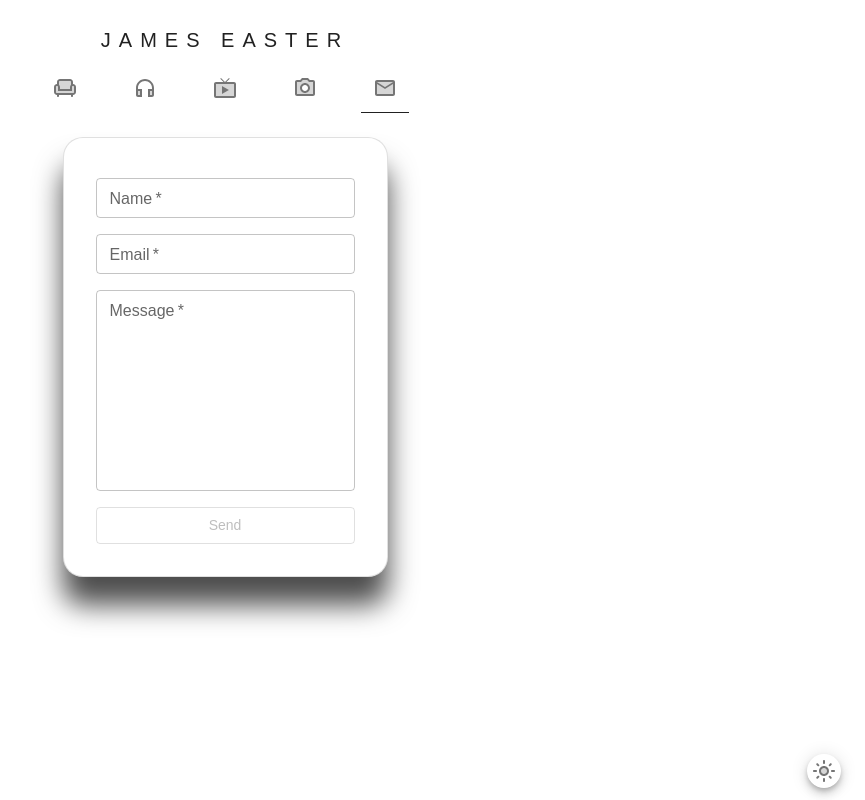
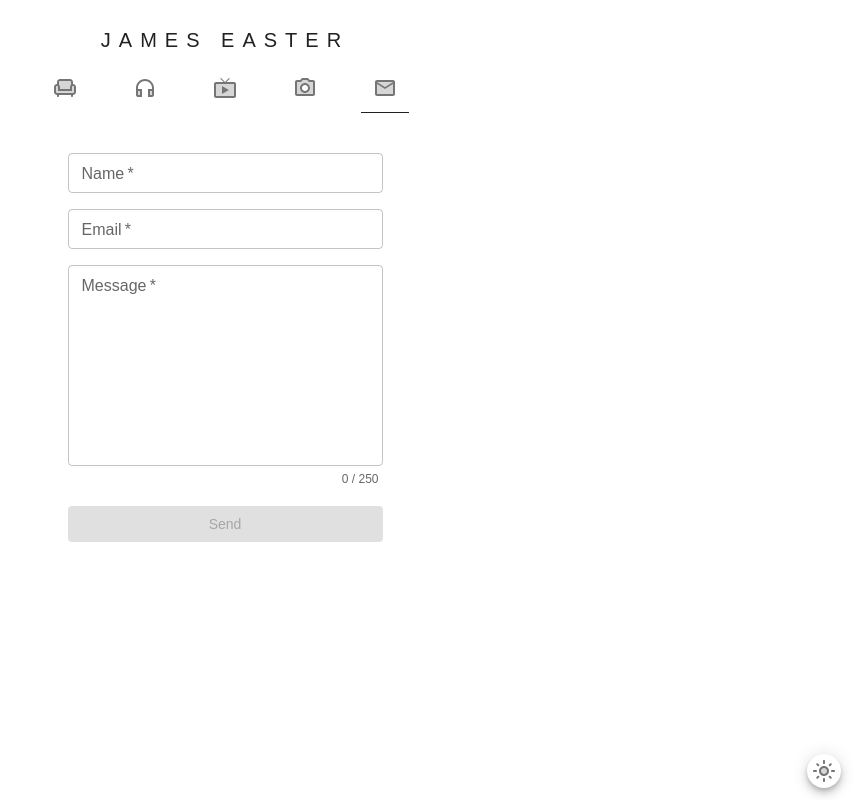
Before and after one commit to jameseaster/music-website, a React (Vite) app: page / in a window 1280 px wide. Both pictures are taken after a click on the button 800 px from the left and 88 px from the top of the page. Shown: the whole page, without its empty margins (415-1280 px from the left). Built offline with nearby package versions, Linux system fonts and the light colour scheme.

Commit message:
Add contact form validation.

```diff
--- a/src/components/ContactForm.tsx
+++ b/src/components/ContactForm.tsx
@@ -1,15 +1,14 @@
 // Imports
 import axios from "axios";
-import { useState } from "react";
 import validator from "validator";
-import Card from "@mui/material/Card";
 import Stack from "@mui/material/Stack";
 import Button from "@mui/material/Button";
+import { ACTIONS, APP_CONSTANTS } from "../utils/constants";
 import { useSnacks } from "../hooks/useSnacks";
 import TextField from "@mui/material/TextField";
-import CardContent from "@mui/material/CardContent";
+import Typography from "@mui/material/Typography";
+import { useMemo, useEffect, useState } from "react";
 import { useAppState } from "../context/Providers/AppState";
-import { ACTIONS, APP_CONSTANTS } from "../utils/constants";
 
 // Constants
 const defaultFormState = { name: "", email: "", message: "" };
@@ -26,11 +25,21 @@ export default function ContactForm() {
   const [form, setForm] = useState(defaultFormState);
   const [validated, setValidated] = useState(initialValidation);
 
+  const disableSend = useMemo(() => {
+    return form?.message?.length < 5 || !form.email || !form.name;
+  }, [form]);
+
   // Hooks
   const { handleSnack } = useSnacks();
 
   const handleChange = (key: string, value: string) => {
+    if (key === "message" && value.length <= 250) {
       setForm((form) => ({ ...form, [key]: value }));
+    } else if (key === "email" && value.length <= 40) {
+      setForm((form) => ({ ...form, [key]: value }));
+    } else if (key === "name" && value.length <= 40) {
+      setForm((form) => ({ ...form, [key]: value }));
+    }
   };
 
   // Send message and notify user of result
@@ -63,27 +72,37 @@ export default function ContactForm() {
     });
   };
 
+  // Check Contact Form Name Validation
+  useEffect(() => {
+    if (!validated.name && form.name.length > 2) {
+      setValidated((v) => ({ ...v, name: true }));
+    }
+  }, [form.name, validated.name]);
+
+  // Check Contact Form Email Validation
+  useEffect(() => {
+    if (!validated.email && validator.isEmail(form.email)) {
+      setValidated((v) => ({ ...v, email: true }));
+    }
+  }, [form.email, validated.email]);
+
+  // Check Contact Form Message Validation
+  useEffect(() => {
+    if (!validated.message && form.message.length > 9) {
+      setValidated((v) => ({ ...v, message: true }));
+    }
+  }, [form.message, validated.message]);
+
   return (
-    <Card
-      variant="outlined"
-      sx={{
-        width: {
-          xs: "90vw",
-          sm: "325px",
-          maxWidth: "325px",
-          borderRadius: "20px",
-          boxShadow: APP_CONSTANTS.BOX_SHADOW,
-        },
-      }}
-    >
-      <CardContent sx={{ p: { xs: 2, sm: 4 } }}>
-        <Stack spacing={2} sx={{ my: 1 }}>
+    <Stack spacing={2} sx={{ mt: 2, width: { xs: "70vw", sm: "315px" } }}>
       <TextField
         required
         size="small"
         name="name"
         label="Name"
         value={form.name}
+        variant="outlined"
+        error={!validated.name}
         onChange={(e) => handleChange("name", e.target.value)}
       />
       <TextField
@@ -91,9 +110,12 @@ export default function ContactForm() {
         size="small"
         name="email"
         label="Email"
+        variant="outlined"
         value={form.email}
+        error={!validated.email}
         onChange={(e) => handleChange("email", e.target.value)}
       />
+      <Stack>
         <TextField
           rows={8}
           required
@@ -101,19 +123,35 @@ export default function ContactForm() {
           size="small"
           name="message"
           label="Message"
+          variant="outlined"
           value={form.message}
+          error={!validated.message}
           onChange={(e) => handleChange("message", e.target.value)}
         />
+        <Typography
+          variant="caption"
+          sx={{
+            mt: 0.5,
+            mr: 0.5,
+            textAlign: "end",
+            color: (theme) => theme.palette.text.secondary,
+          }}
+        >
+          {form.message.length} / 250
+        </Typography>
+      </Stack>
+
       <Button
-            variant="outlined"
+        variant="contained"
         onClick={sendMessage}
-            disabled={form?.message?.length < 5 || !form.email || !form.name}
-            sx={{ textTransform: "none" }}
+        disabled={disableSend}
+        sx={{
+          textTransform: "none",
+          border: disableSend ? "" : APP_CONSTANTS.BORDER,
+        }}
       >
         Send
       </Button>
     </Stack>
-      </CardContent>
-    </Card>
   );
 }
```
Lines whose indentation alone changed are shown as unchanged.
